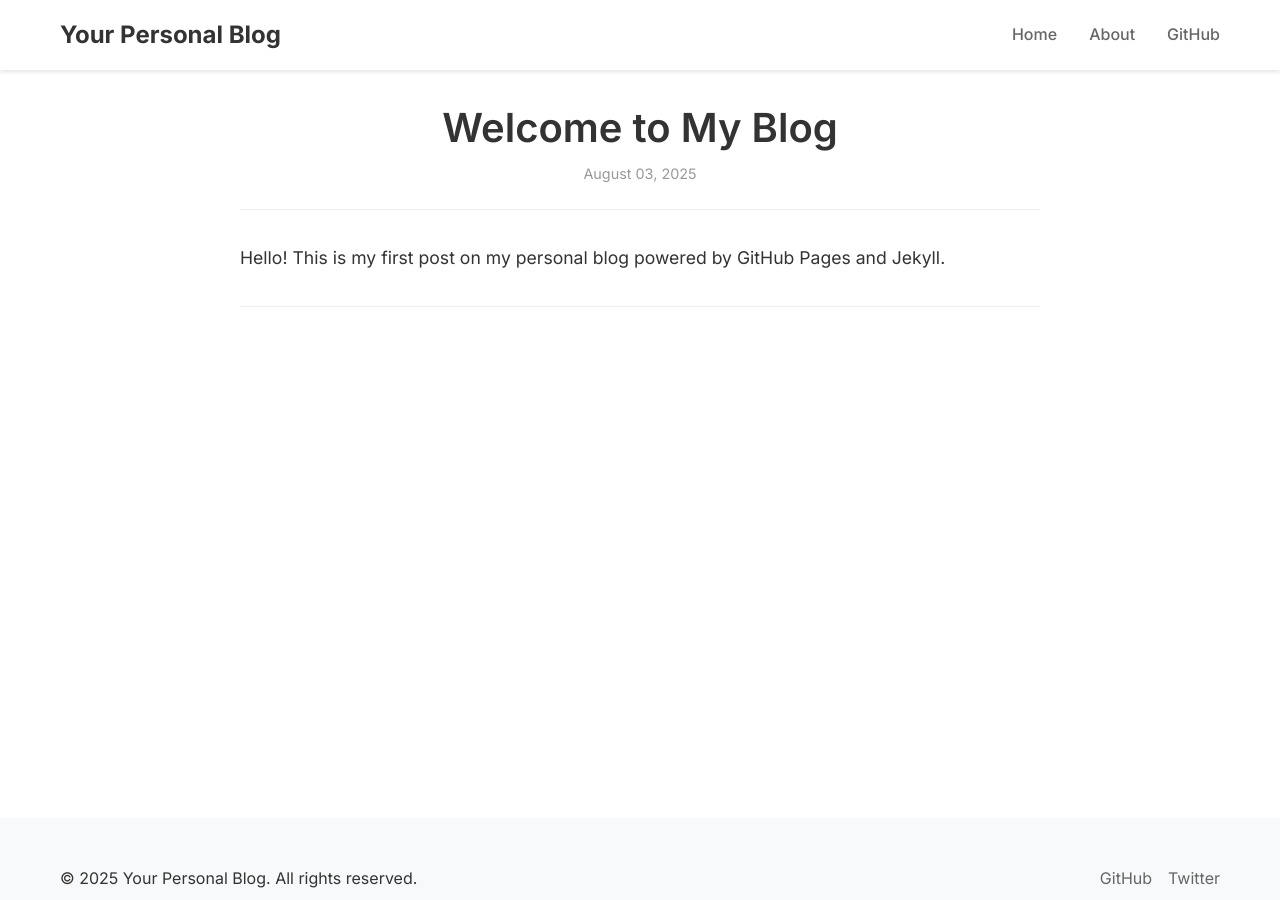
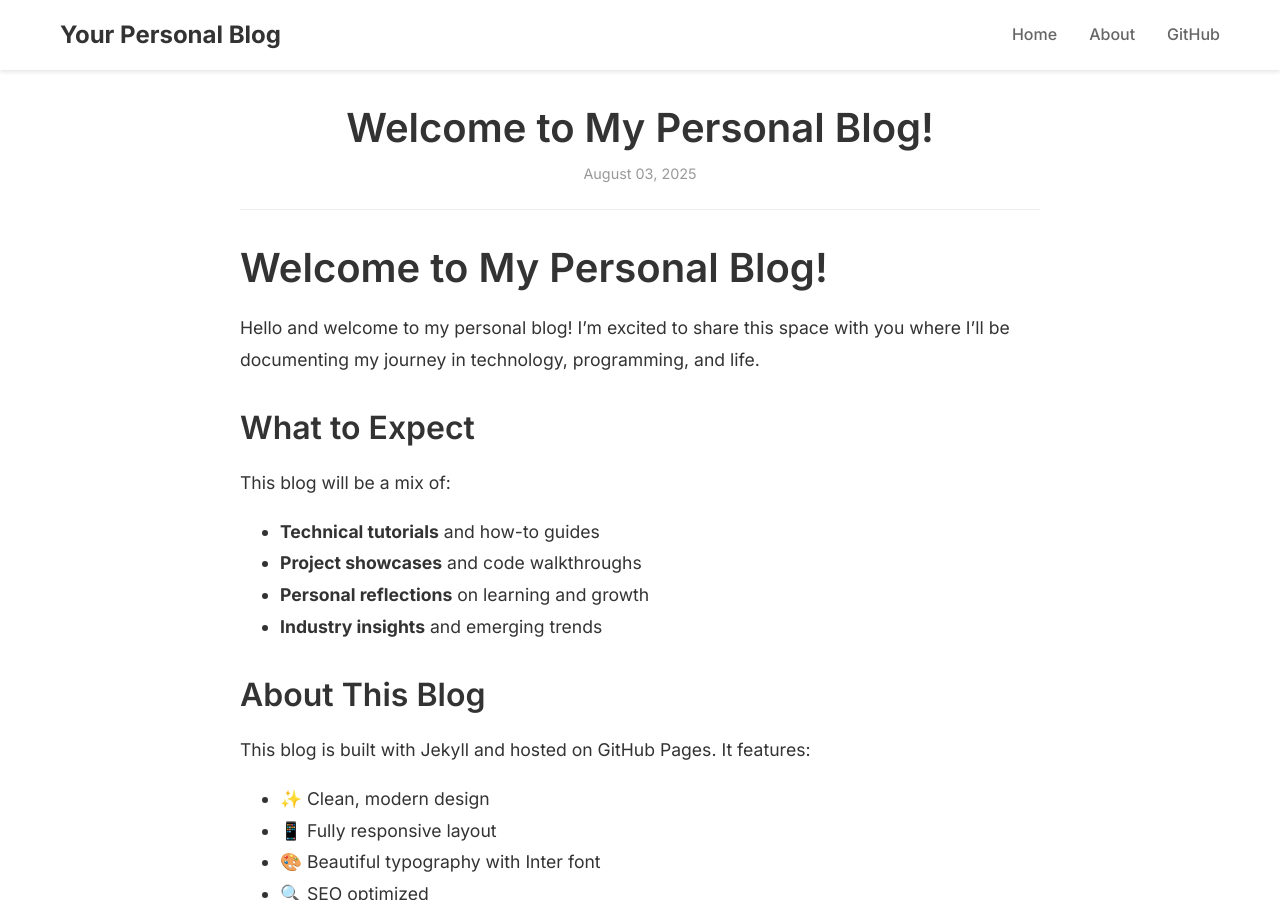
Before and after one commit to jayanthwork/home, a Jekyll site: the page built from _posts/2025-08-03-welcome.md, in a window 1280 px wide and 900 px high. Built offline with Jekyll 4.4.1, drawn with Linux system fonts in a browser that asks for light colours; some of the changed text lies outside the part shown.

Commit message:
Update 2025-08-03-welcome.md

```diff
--- a/_posts/2025-08-03-welcome.md
+++ b/_posts/2025-08-03-welcome.md
@@ -1,8 +1,39 @@
 ---
 layout: post
-title:  "Welcome to My Blog"
-date:   2025-08-03 12:00:00 +0530
-categories: personal
+title:  "Welcome to My Personal Blog!"
+date:   2025-08-03 08:00:00 +0530
+categories: welcome introduction
 ---
 
-Hello! This is my first post on my personal blog powered by GitHub Pages and Jekyll.
+# Welcome to My Personal Blog!
+
+Hello and welcome to my personal blog! I'm excited to share this space with you where I'll be documenting my journey in technology, programming, and life.
+
+## What to Expect
+
+This blog will be a mix of:
+
+- **Technical tutorials** and how-to guides
+- **Project showcases** and code walkthroughs
+- **Personal reflections** on learning and growth
+- **Industry insights** and emerging trends
+
+## About This Blog
+
+This blog is built with Jekyll and hosted on GitHub Pages. It features:
+
+- ✨ Clean, modern design
+- 📱 Fully responsive layout
+- 🎨 Beautiful typography with Inter font
+- 🔍 SEO optimized
+- ⚡ Fast loading times
+
+## Get Connected
+
+I'd love to connect with fellow developers and tech enthusiasts! Feel free to reach out through:
+
+- GitHub for code collaboration
+- Twitter for quick conversations
+- Email for longer discussions
+
+Thanks for stopping by, and I hope you find something valuable here!
```
